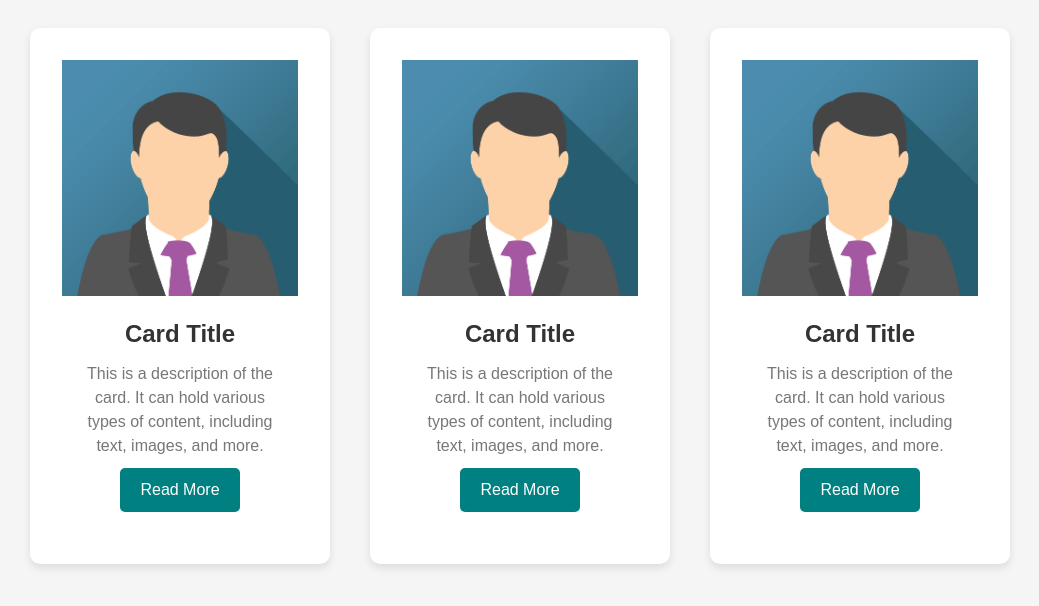
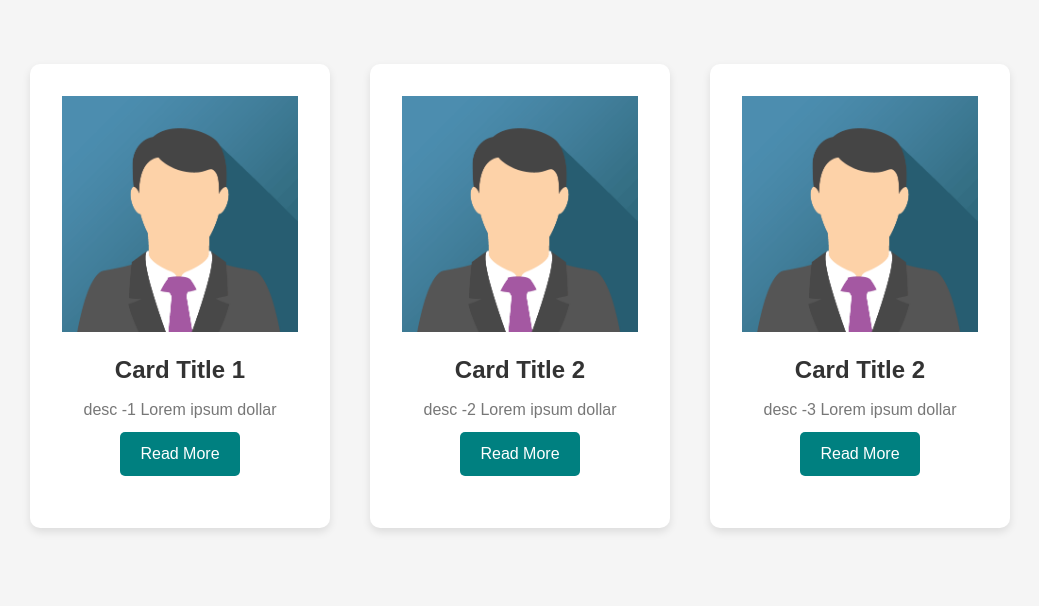
Before and after one commit to ashrafbd1496/react-js, a React (Vite) app: page / in a window 1280 px wide. Shown: the part 104-710 px from the top of the page, without its empty margins (120-1159 px from the left). Built offline with nearby package versions, Linux system fonts and the light colour scheme.

Commit message:
show card title and desc using props

```diff
--- a/src/componets/anisul/Card.jsx
+++ b/src/componets/anisul/Card.jsx
@@ -3,7 +3,7 @@ import "./style.css";
 
 const Card = (props) => {
   //we can catch those attributes using props
-  console.log(props);
+  //console.log(props);
   return (
     <div>
       <div className="card">
@@ -13,10 +13,9 @@ const Card = (props) => {
           className="card-image"
         />
         <div className="card-content">
-          <h2 className="card-title">Card Title</h2>
+          <h2 className="card-title">{props.CardTitle}</h2>
           <p className="card-description">
-            This is a description of the card. It can hold various types of
-            content, including text, images, and more.
+           {props.CardDesc}
           </p>
           <a href="#" className="card-button">
             Read More
--- a/src/componets/anisul/ReactProps.jsx
+++ b/src/componets/anisul/ReactProps.jsx
@@ -5,9 +5,9 @@ import './style.css';
 const ReactProps = () => {
   return (
     <div className='card-container'>
-        <Card CardTitle="Card Title" CardDesc = "Lorem ipsum dollar"/>
-        <Card CardTitle="Card Title" CardDesc = "Lorem ipsum dollar"/>
-        <Card CardTitle="Card Title" CardDesc = "Lorem ipsum dollar"/>
+        <Card CardTitle="Card Title 1" CardDesc = "desc -1 Lorem ipsum dollar"/>
+        <Card CardTitle="Card Title 2" CardDesc = "desc -2 Lorem ipsum dollar"/>
+        <Card CardTitle="Card Title 2" CardDesc = "desc -3 Lorem ipsum dollar"/>
     </div>
   )
 }
```
